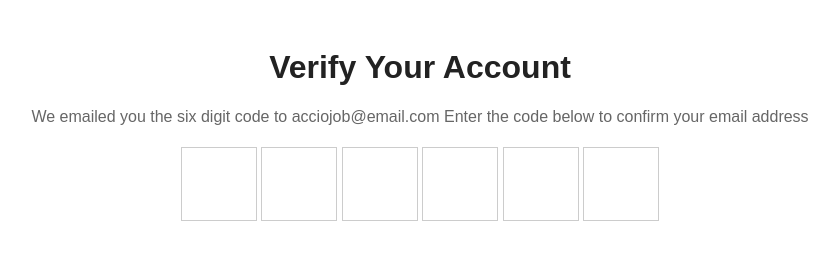
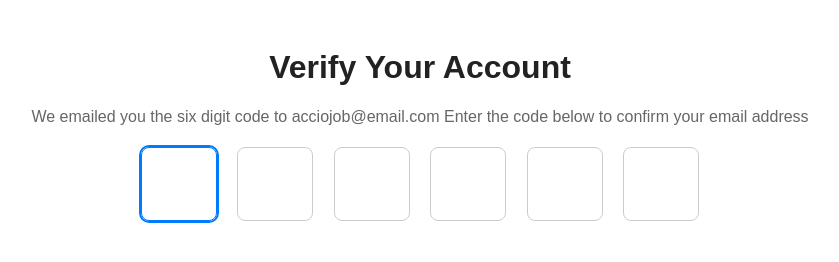
Before and after one commit to acciojob/OTP-sunilg12, a website: page main.html in a window 1280 px wide. Shown: the whole page, without its empty margins (220-1059 px from the left). Drawn offline with Linux system fonts and the light colour scheme.

Commit message:
created a submission

```diff
--- a/script.js
+++ b/script.js
@@ -1,5 +1,8 @@
 document.addEventListener('DOMContentLoaded', () => {
   const inputs = document.querySelectorAll('.code');
+
+  // Set focus on the first input when the page loads
+  inputs[0].focus();
 
   inputs.forEach((input, index) => {
     input.addEventListener('input', (e) => {
--- a/styles.css
+++ b/styles.css
@@ -23,9 +23,14 @@ body {
 .code {
   height: 70px;
   width: 70px;
-  /* font-size: 32px; */
+  font-size: 32px;
   text-align: center;
-  /* margin: 0 8px; */
+  margin: 0 8px;
   border: 1px solid #ccc;
-  /* border-radius: 8px; */
+  border-radius: 8px;
 }
+
+.code:focus {
+  outline: 2px solid #007bff;
+  border-color: #007bff;
+}
```
